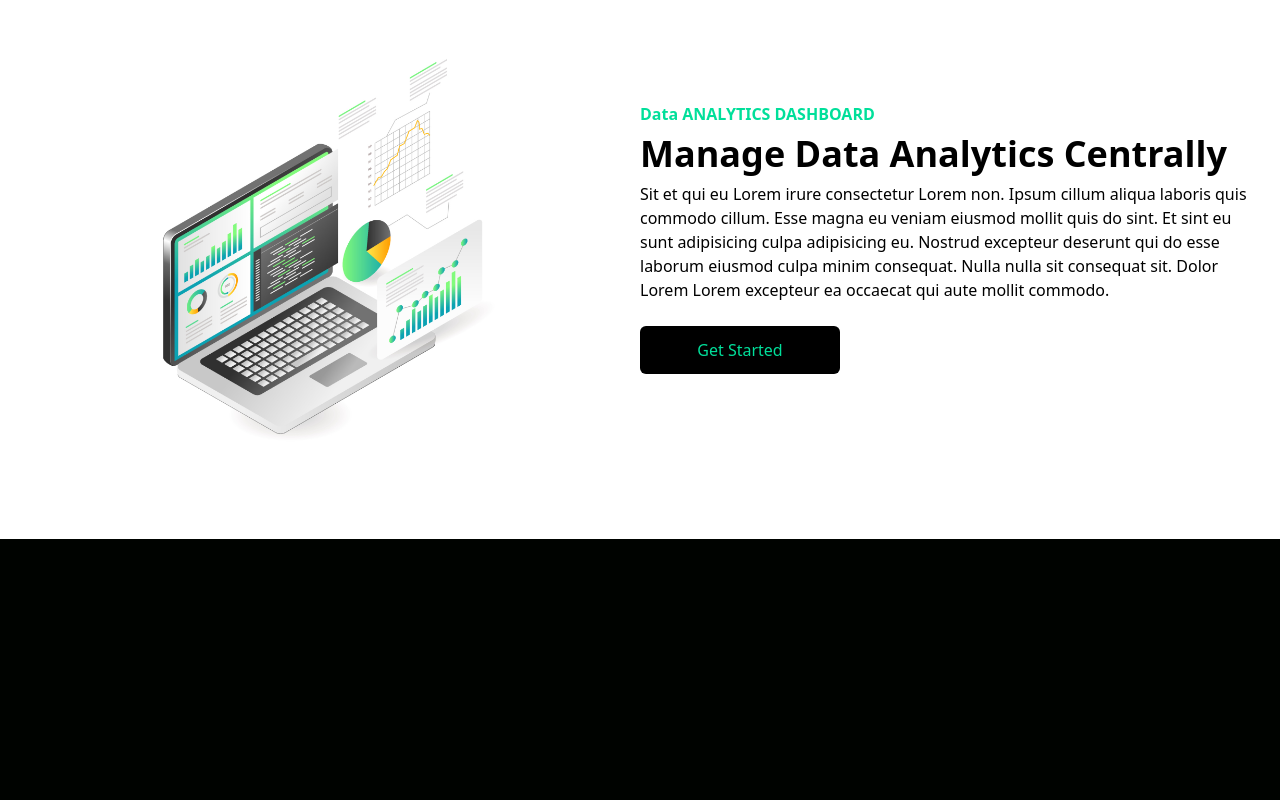
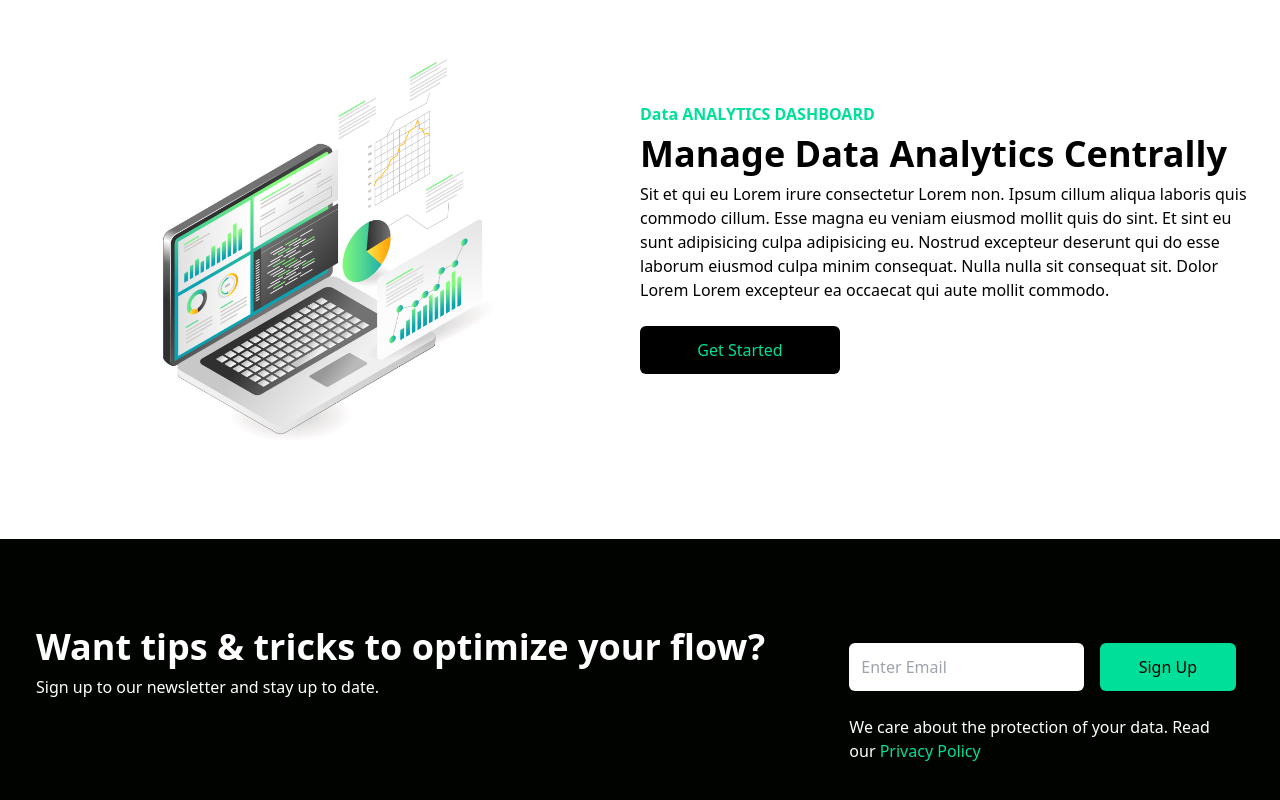
Before and after one commit to alaaobed88/data-analytics, a React (Create React App) app: page / in a window 1280 px wide. Shown: the part 774-1574 px from the top of the page. Before the commit the page ends 1313 px from the top, so only its background shows below. Built offline with nearby package versions, Linux system fonts and the light colour scheme; grey boxes are pictures that could not be loaded.

Commit message:
finished newsletter component with responsive styling

```diff
--- a/public/index.html
+++ b/public/index.html
@@ -13,11 +13,9 @@
 
     <link rel="manifest" href="%PUBLIC_URL%/manifest.json" />
 
-    <title>React App</title>
+    <title>Alpha</title>
   </head>
   <body>
-    <noscript></noscript>
     <div id="root"></div>
-
   </body>
 </html>
--- a/src/App.js
+++ b/src/App.js
@@ -1,12 +1,14 @@
 import Navbar from "./components/Navbar";
 import Hero from "./components/Hero";
 import Analytics from "./components/Analytics";
+import NewsLetter from "./components/NewsLetter";
 function App() {
   return (
     <>
       <Navbar />
       <Hero/>
       <Analytics/>
+      <NewsLetter/>
     </>
   );
 }
--- a/src/components/Hero.js
+++ b/src/components/Hero.js
@@ -1,6 +1,6 @@
 import React from "react";
 import Typed from "react-typed";
-import VD from "../Assets/VD.mp4";
+
 import { useRef, useEffect,useCallback } from "react";
 const Hero = () => {
     const videoRef = useRef();
@@ -27,7 +27,7 @@
     <div className="text-white mt-20">
       <div className="absolute inset-0">
         <video ref={videoRef} autoPlay muted preload="auto" className=" w-full h-full object-cover">
-          <source src={VD} type="video/mp4" />
+          <source type="video/mp4" />
         </video>
       </div>
       <div className="flex relative flex-col text-center max-w-[800px] w-full mx-auto justify-center">
--- /dev/null
+++ b/src/components/NewsLetter.js
@@ -0,0 +1,34 @@
+import React from "react";
+
+const NewsLetter = () => {
+  return (
+    <div className="w-full py-16 text-white">
+      <div className="max-w-[1240px] mx-auto px-4 grid lg:grid-cols-3">
+        <div className="lg:col-span-2 my-4">
+          <h1 className="md:text-4xl sm:text-3xl text-2xl font-bold py-2">
+            Want tips & tricks to optimize your flow?
+          </h1>
+          <p>Sign up to our newsletter and stay up to date.</p>
+        </div>
+        <div className="my-4">
+          <div className="flex flex-col sm:flex-row items-center justify-between w-full px-2">
+            <input
+              className="p-3 flex w-full rounded-md text-black"
+              type="email"
+              placeholder="Enter Email"
+            ></input>
+            <button className="bg-[#00df9a] text-black rounded-md font-medium w-[200px] ml-4 my-6 px-6 py-3">
+              Sign Up
+            </button>
+          </div>
+          <p className="mx-2">
+            We care about the protection of your data. Read our{" "}
+            <span className="text-[#00df9a]">Privacy Policy</span>
+          </p>
+        </div>
+      </div>
+    </div>
+  );
+};
+
+export default NewsLetter;
```
